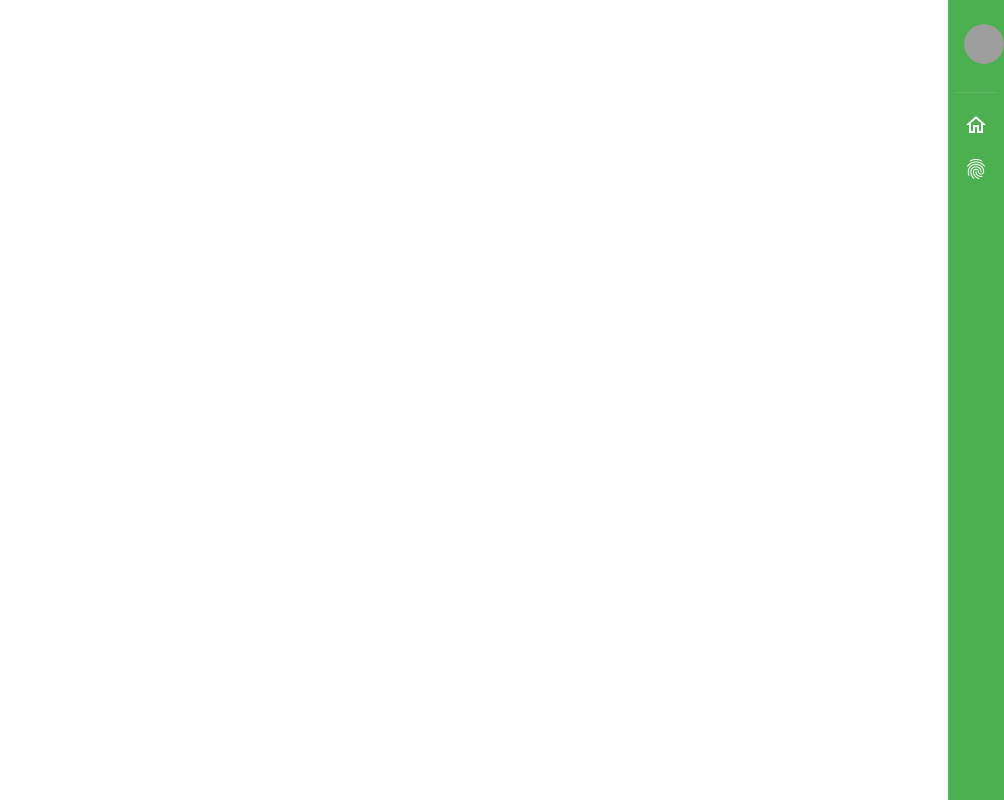
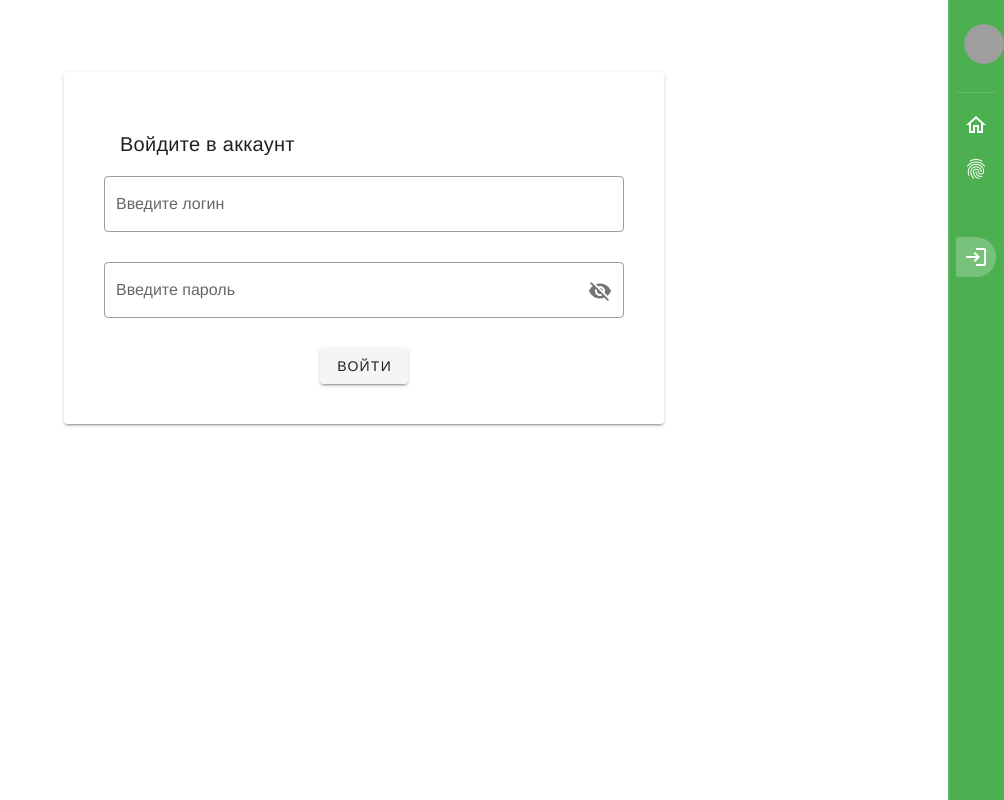
Before and after one commit to Sanitaravel/social_network, a Vue app: page /login in a window 1280 px wide. Shown: the whole page, without its empty margins (276-1280 px from the left). Built offline with nearby package versions, Linux system fonts and the light colour scheme; grey boxes are pictures that could not be loaded.

Commit message:
login done

```diff
--- a/src/App.vue
+++ b/src/App.vue
@@ -22,8 +22,8 @@
         </v-list-item>
         <v-divider class="my-3"></v-divider>
         <v-list-item link
-                     :to="link.path + '/7'"
-                     :key="link.path + '/7'"
+                     :to="link.path"
+                     :key="link.path"
                      v-for="link in links">
           <v-list-item-icon>
             <v-icon>{{link.icon}}</v-icon>
@@ -38,7 +38,7 @@
     </v-navigation-drawer>
     <v-content class="px-12 py-3">
       <v-container fluid>
-        <router-view/>
+        <router-view v-on:login="updateUser"/>
       </v-container>
     </v-content>
   </v-app>
@@ -65,6 +65,11 @@ export default {
   props: {
       source: String,
     },
+  methods:{
+    updateUser(updID){
+      this.links[2].path = this.links[2].path + updID;
+    }
+  },
   data(){
     return {
       drawer: null,
@@ -82,11 +87,16 @@ export default {
         },
         {
            label: 'Профиль',
-           path: '/profile',
+           path: '/profile/',
            icon: 'mdi-face'
+        },
+        {
+          label: 'Логин',
+          path:'/login',
+          icon: 'mdi-login'
         }
       ]
     }
-  }
+  },
 }
 </script>
--- a/src/components/Card.vue
+++ b/src/components/Card.vue
@@ -1,31 +1,25 @@
 <template>
   <v-card
     class="mx-auto"
-    color="green"
-    dark
-    max-width="1300"
   >
-    <v-card-title>
-      <span class="title font-weight-light">{{title}}</span>
-    </v-card-title>
+    <v-list-item>
+      <v-list-item-content>
+        <v-list-item-title class="headline">{{title}}</v-list-item-title>
+      </v-list-item-content>
+    </v-list-item>
 
-    <v-card-text class="headline font-weight-bold">
+    <v-card-text>
       {{body}}
     </v-card-text>
 
     <v-card-actions>
-      <v-list-item class="grow">
-        <v-list-item-avatar color="grey darken-3">
-          <v-img
-            class="elevation-6"
-            src="https://avataaars.io/?avatarStyle=Transparent&topType=ShortHairShortCurly&accessoriesType=Prescription02&hairColor=Black&facialHairType=Blank&clotheType=Hoodie&clotheColor=White&eyeType=Default&eyebrowType=DefaultNatural&mouthType=Default&skinColor=Light"
-          ></v-img>
-        </v-list-item-avatar>
-
-        <v-list-item-content>
-          <v-list-item-title>Kurtis Weissnat</v-list-item-title>
-        </v-list-item-content>
-      </v-list-item>
+      <v-spacer></v-spacer>
+      <v-btn icon>
+        <v-icon>mdi-heart</v-icon>
+      </v-btn>
+      <v-btn icon>
+        <v-icon>mdi-share-variant</v-icon>
+      </v-btn>
     </v-card-actions>
   </v-card>
 </template>
@@ -35,3 +29,7 @@ export default {
     props: ['title', 'body'],
 }
 </script>
+
+<style>
+
+</style>
--- a/src/components/ProfileCard.vue
+++ b/src/components/ProfileCard.vue
@@ -18,7 +18,7 @@
     </v-list-item>
 
     <v-card-actions>
-      <v-btn class="ma-2" tile outlined color="green" text>Перейти в профиль</v-btn>
+      <v-btn class="post" tile outlined color="green" text>Перейти в профиль</v-btn>
     </v-card-actions>
   </v-card>
 </template>
--- /dev/null
+++ b/src/views/Login.vue
@@ -0,0 +1,71 @@
+<template>
+    <div class="d-flex justify-center">
+        <v-card width="600px" class="mt-12 pa-10">
+            <v-card-title>
+                Войдите в аккаунт
+            </v-card-title>
+
+            <v-text-field
+                label="Введите логин"
+                v-model="login"
+                outlined
+            ></v-text-field>
+
+            <v-text-field
+                label="Введите пароль"
+                v-model="password"
+                outlined
+                :rules="[rules.required, rules.min]"
+                :append-icon="show1 ? 'mdi-eye' : 'mdi-eye-off'"
+                :type="show1 ? 'text' : 'password'"
+                @click:append="show1 = !show1"
+            ></v-text-field>
+
+            <v-btn @click="authenticate">
+                Войти
+            </v-btn>
+        </v-card>
+    </div>
+</template>
+
+<script>
+export default {
+    data () {
+      return {
+        show1: false,
+        show2: true,
+        show3: false,
+        show4: false,
+        password: '',
+        rules: {
+          required: value => !!value || 'Required.',
+          min: v => v.length >= 4 || 'Min 4 characters',
+          emailMatch: () => ('The email and password you entered don\'t match'),
+        },
+      }
+    },
+    methods:{
+        authenticate(){
+            this.axios.get('http://188.225.47.187/api/jsonstorage/34c68c7f92b79a3fdaa0fc579f9340d6')
+            .then(
+                (response) =>{
+                    let users = response.data;
+                    let found = false;
+                    for (let index in users){
+                        if (this.login == users[index].login && this.password == users[index].password){
+                            let z = users[index].id;
+                            this.$emit('login', z)
+                            this.$router.push('/profile/' + z);
+                            found = true;
+                            break;
+                        }
+                    }
+                    if (!found){
+                        window.alert("Неверный логин или пароль!")
+                    }
+                }
+            )
+        }
+    }
+}
+</script>
--- a/src/views/Profile.vue
+++ b/src/views/Profile.vue
@@ -27,9 +27,12 @@
             </p>
         </v-col>
     </v-row>
-    <v-row>
-    <Card v-for="post in posts" :key="post.id" :body="post.body" :title="post.title">
-    </Card>
+    <v-divider class="my-3"></v-divider>
+    <v-row class="text-left">
+        <v-col cols="9">
+            <Card class="post" v-for="post in posts" :key="post.id" :body="post.body" :title="post.title">
+            </Card>
+        </v-col>
     </v-row>
 </div>
 </template>
@@ -51,6 +54,12 @@
 }
 </style>
 
+<style>
+.post{
+  margin-top: 60px,
+}
+</style>
+
 <script>
 import Card from '../components/Card.vue'
     export default {
@@ -63,16 +72,12 @@ import Card from '../components/Card.vue'
         watch: {
             $route: {
                 handler(){
-                    console.log("i'm ready")
                     this.$axios.get('http://jsonplaceholder.typicode.com/users/'+ this.$route.params.id)
                     .then(response=>{
-                        console.log('response', response)
                         this.profile = response.data
                     })
-                    console.log("posts")
                     this.$axios.get('http://jsonplaceholder.typicode.com/posts?userId='+ this.$route.params.id)
                     .then(response1=>{
-                        console.log('response1', response1)
                         this.posts = response1.data
                     })
                 },
--- a/src/views/Users.vue
+++ b/src/views/Users.vue
@@ -1,6 +1,6 @@
 <template>
     <div>
-        <ProfileCard v-for="user in users" :key="user.id" :name='user.name' :login='user.username' :id="user.id">
+        <ProfileCard v-for="user in users" :key="user.id" :name='user.name' :login='user.username' :id="user.id" flex-direction: column>
         </ProfileCard>
     </div>
 </template>
@@ -37,7 +37,6 @@ export default {
         update(){
             this.$axios.get('http://jsonplaceholder.typicode.com/users/')
             .then(responce=>{
-                console.log("user_responce", responce.data)
                 this.users = responce.data
             })
         }
```
Also changed, not shown: src/router/index.js (+7 -2 lines).
